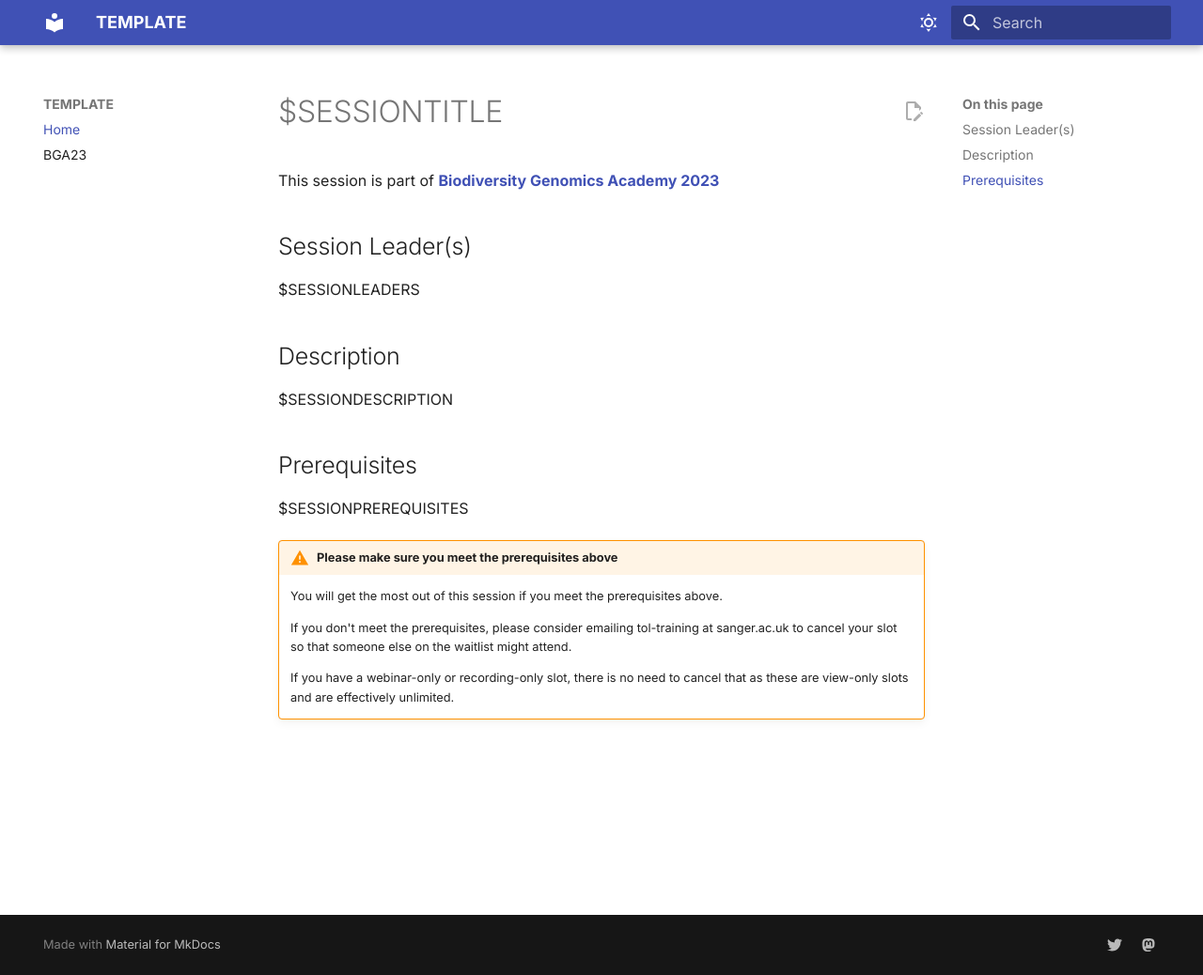
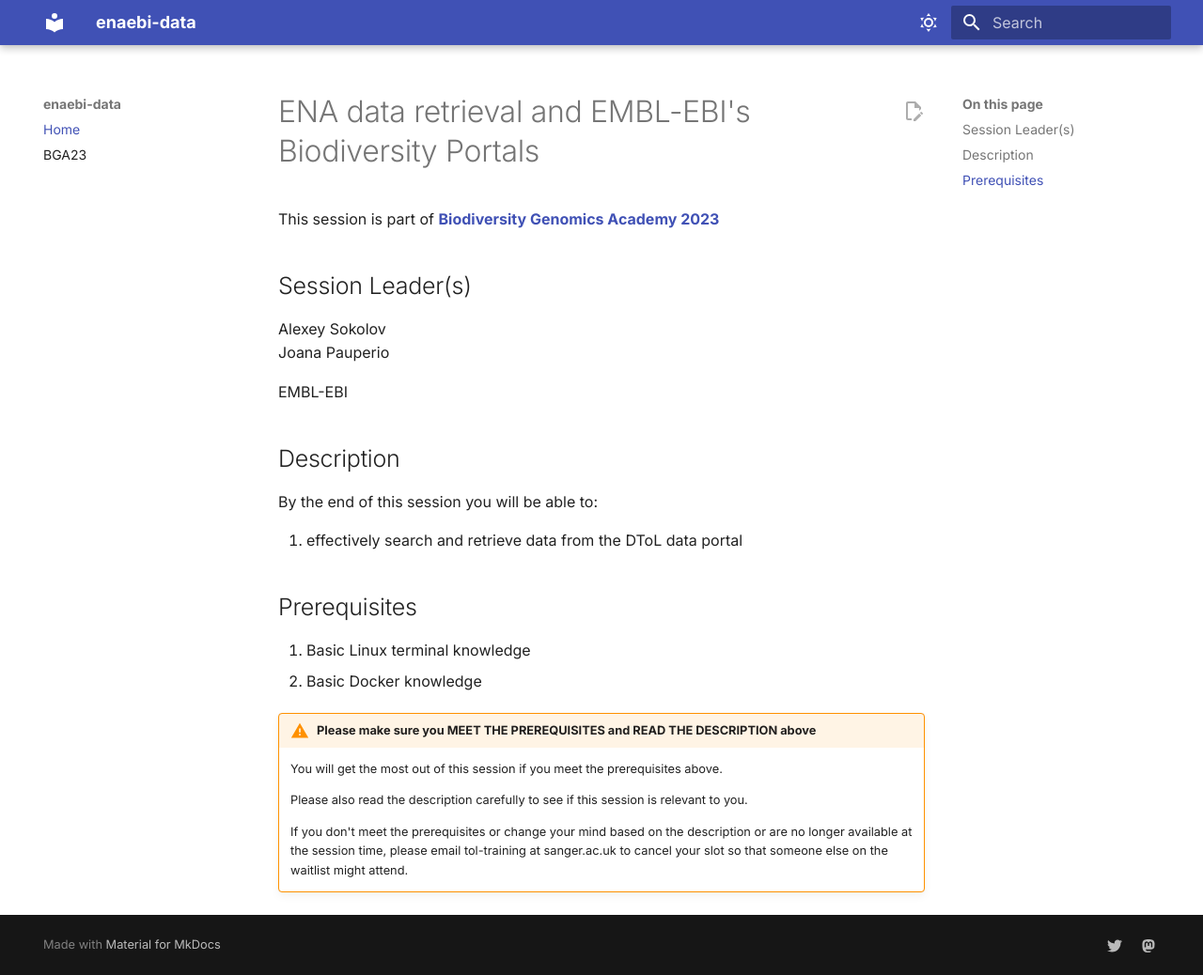
Before and after one commit to BGAcademy23/enaebi-data, an MkDocs documentation site: the page built from docs/README.md, in a window 1280 px wide and 1038 px high. Shown: the whole window at 94% size. Built offline with MkDocs 1.6.1 and Material for MkDocs 9.7.7, drawn with Linux system fonts in a browser that asks for light colours.

Commit message:
update from form

```diff
--- a/docs/README.md
+++ b/docs/README.md
@@ -1,23 +1,29 @@
-# $SESSIONTITLE
+# ENA data retrieval and EMBL-EBI's Biodiversity Portals
 
 This session is part of [**Biodiversity Genomics Academy 2023**](https://BGA23.org)
 
 ## Session Leader(s)
 
-$SESSIONLEADERS
+Alexey Sokolov
+Joana Pauperio
+
+EMBL-EBI
 
 ## Description
 
-$SESSIONDESCRIPTION
+By the end of this session you will be able to:
+
+1. effectively search and retrieve data from the DToL data portal
 
 ## Prerequisites
 
-$SESSIONPREREQUISITES
+1. Basic Linux terminal knowledge
+2. Basic Docker knowledge
 
-!!! warning "Please make sure you meet the prerequisites above"
+!!! warning "Please make sure you MEET THE PREREQUISITES and READ THE DESCRIPTION above"
 
     You will get the most out of this session if you meet the prerequisites above.
 
-    If you don't meet the prerequisites, please consider emailing tol-training at sanger.ac.uk to cancel your slot so that someone else on the waitlist might attend.
+    Please also read the description carefully to see if this session is relevant to you.
 
-    If you have a webinar-only or recording-only slot, there is no need to cancel that as these are view-only slots and are effectively unlimited.
+    If you don't meet the prerequisites or change your mind based on the description or are no longer available at the session time, please email tol-training at sanger.ac.uk to cancel your slot so that someone else on the waitlist might attend.
--- a/mkdocs.yml
+++ b/mkdocs.yml
@@ -1,5 +1,5 @@
-site_name: TEMPLATE
-edit_uri: https://github.com/bgacademy23/TEMPLATE/blob/main/docs
+site_name: enaebi-data
+edit_uri: https://github.com/bgacademy23/enaebi-data/blob/main/docs
 
 nav:
     - Home: README.md
```
Also changed, not shown: README.md (+13 -7 lines).
